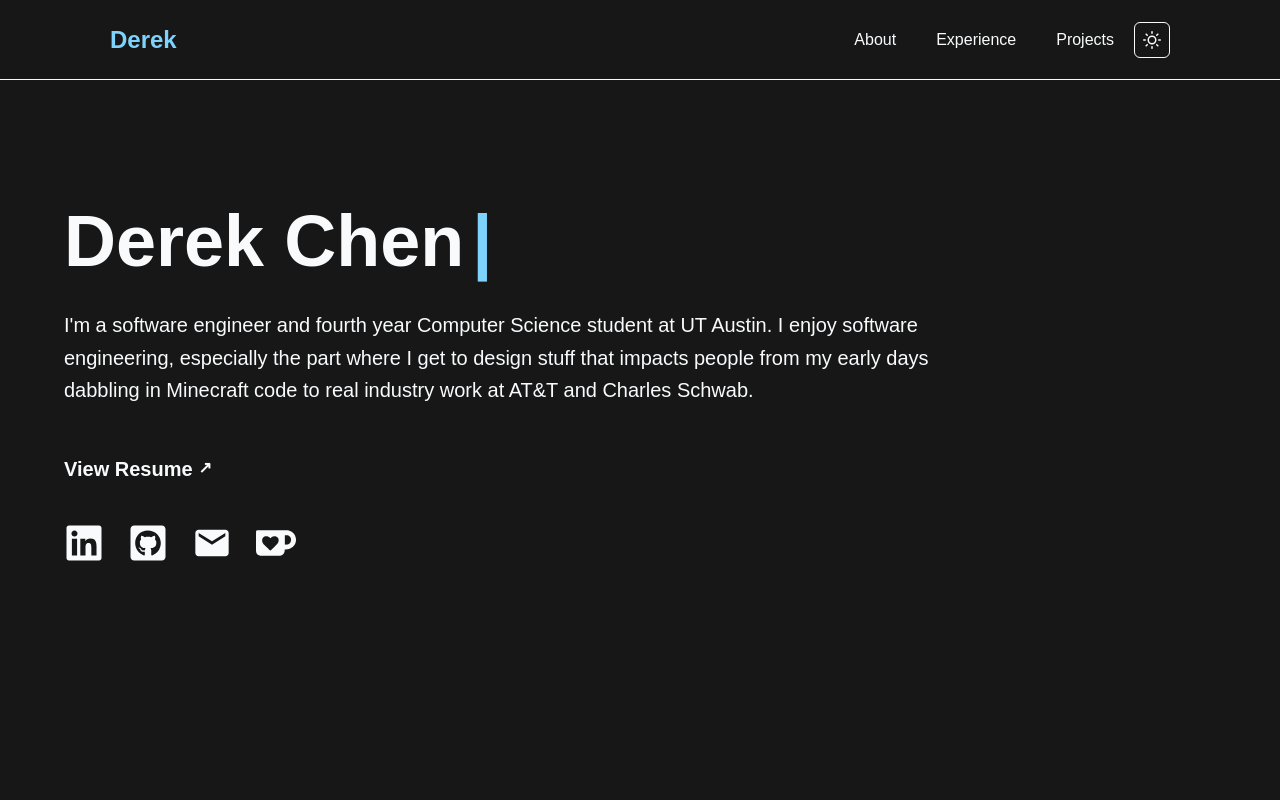
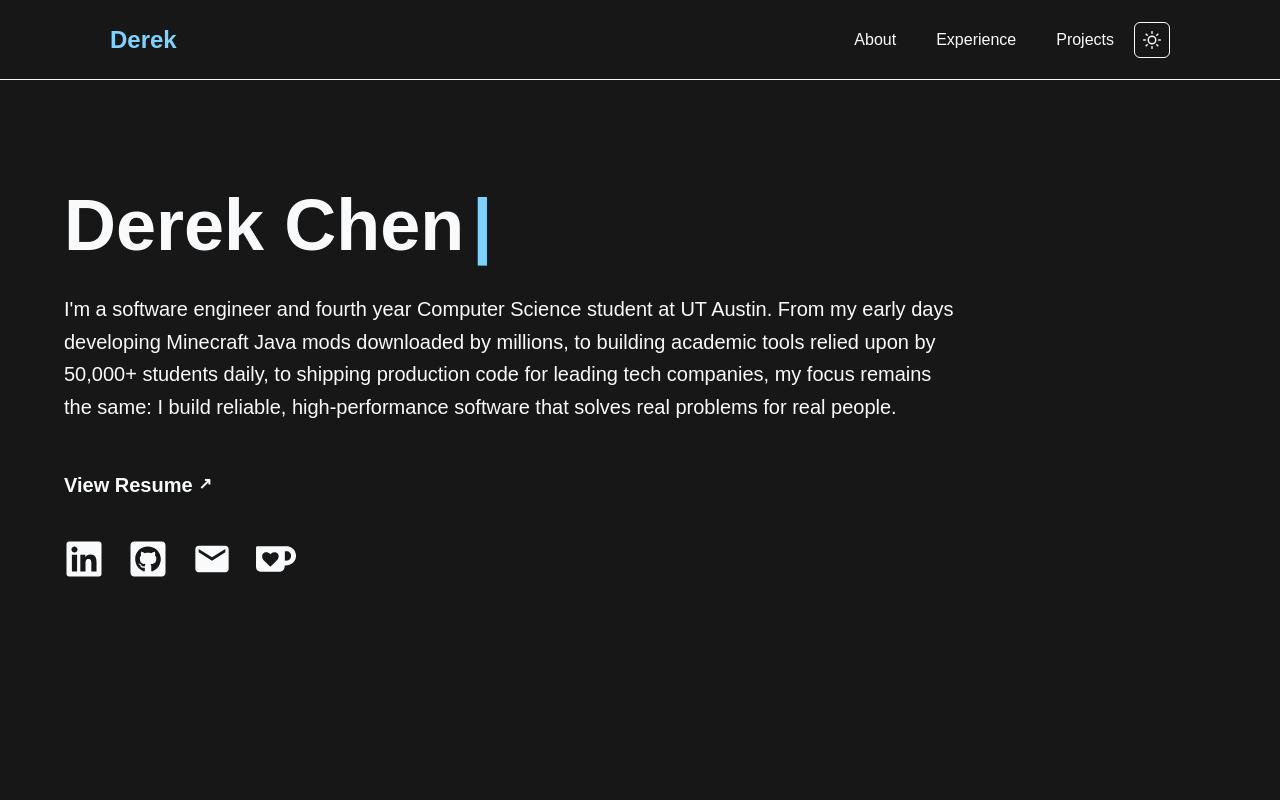
Before and after one commit to DereC4/derek-chen-website, a Next.js app: page / in a window 1280 px wide. Shown: the top 800 px of the page. Built offline with nearby package versions, Linux system fonts and the light colour scheme.

Commit message:
feat: feels a bit weird to flex myself but i have changed my intro to do that

```diff
--- a/src/app/page.tsx
+++ b/src/app/page.tsx
@@ -44,10 +44,11 @@ export default function Home() {
                     </div>
                     <div className='max-w-4xl mb-12'>
                         <p className='text-lg md:text-xl text-muted-foreground leading-relaxed mb-6'>
-                            I'm a software engineer and fourth year Computer Science student at UT Austin. I enjoy
-                            software engineering, especially the part where I get to design stuff that impacts people
-                            from my early days dabbling in Minecraft code to real industry work at AT&T and Charles
-                            Schwab.
+                            I'm a software engineer and fourth year Computer Science student at UT Austin. From my early
+                            days developing Minecraft Java mods downloaded by millions, to building academic tools
+                            relied upon by 50,000+ students daily, to shipping production code for leading tech
+                            companies, my focus remains the same: I build reliable, high-performance software that
+                            solves real problems for real people.
                         </p>
                     </div>
                     <div className='flex justify-start items-center gap-8 mb-10'>
```
